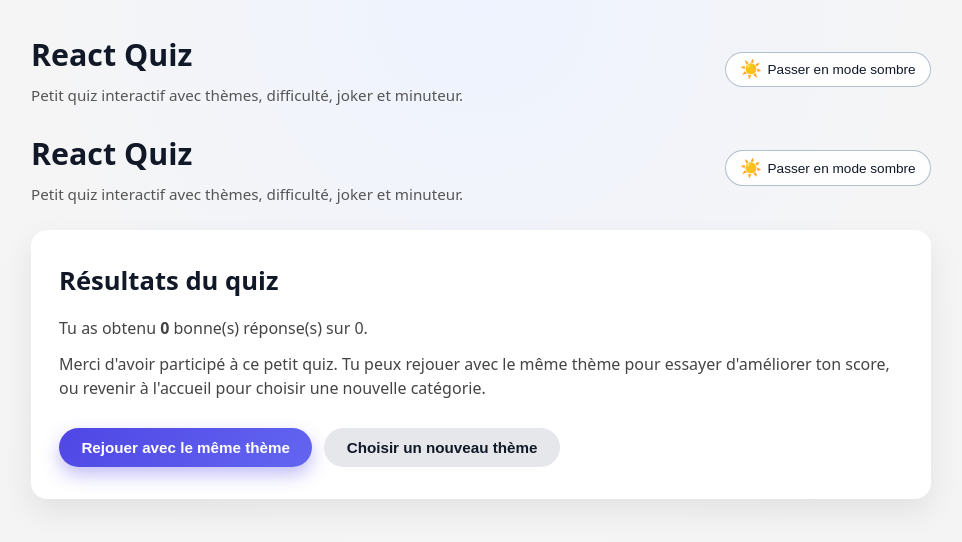
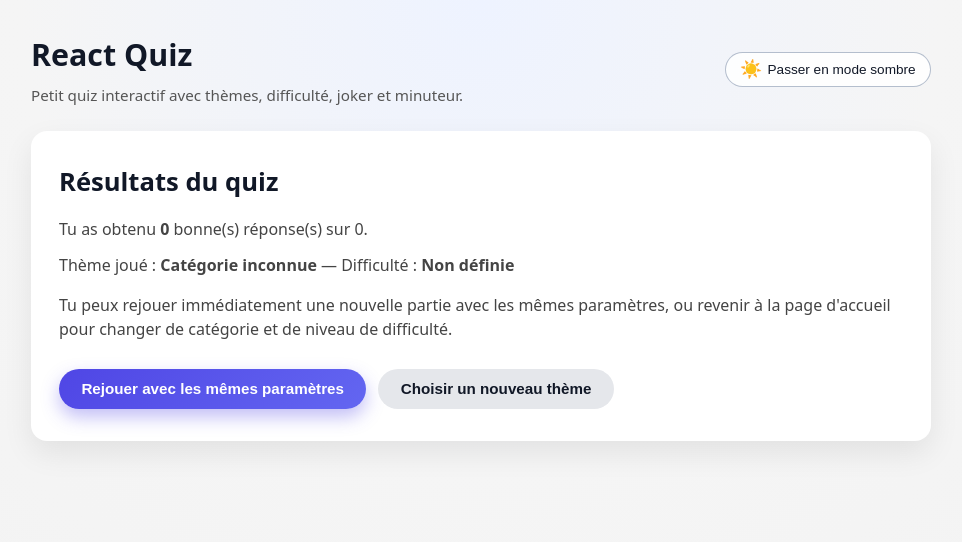
Before and after one commit to mathysgirardot/react-quizz, a React (Vite) app in the folder react-quizz-dev/: page /results in a window 1280 px wide. Shown: the top 542 px of the page, without its empty margins (159-1121 px from the left). Built offline with nearby package versions, Linux system fonts and the light colour scheme.

Commit message:
Résolution du problème mentionné dans le commit précédent

```diff
--- a/react-quizz-dev/src/pages/Home.jsx
+++ b/react-quizz-dev/src/pages/Home.jsx
@@ -1,12 +1,11 @@
 // src/pages/Home.jsx
 // Page d'accueil de l'application React Quiz.
 // L'utilisateur découvre le concept, choisit un thème (catégorie)
-// et maintenant un niveau de difficulté, puis peut cliquer sur
+// et un niveau de difficulté, puis peut cliquer sur
 // "Commencer le quiz" pour lancer une partie.
 
 import { useState } from 'react'
 import { useNavigate } from 'react-router-dom'
-import Header from '../components/Header.jsx'
 
 // Liste des catégories proposées à l'utilisateur.
 // Les valeurs "id" correspondent aux identifiants de catégories de l'API OpenTDB.
@@ -41,22 +40,18 @@ function Home() {
   // Niveau de difficulté sélectionné.
   const [selectedDifficulty, setSelectedDifficulty] = useState(DIFFICULTY_LEVELS[0].value)
 
-  // Fonction appelée lorsque l'utilisateur change de catégorie.
   const handleCategoryChange = (event) => {
     const newCategoryId = Number(event.target.value)
     setSelectedCategoryId(newCategoryId)
   }
 
-  // Fonction appelée lorsque l'utilisateur change de difficulté.
   const handleDifficultyChange = (event) => {
     const newDifficulty = event.target.value
     setSelectedDifficulty(newDifficulty)
   }
 
-  // Fonction appelée quand on clique sur le bouton "Commencer le quiz".
+  // Quand on clique sur "Commencer le quiz"
   const handleStartClick = () => {
-    // On redirige l'utilisateur vers la page /quiz
-    // en transmettant la catégorie ET la difficulté choisies.
     navigate('/quiz', {
       state: {
         categoryId: selectedCategoryId,
@@ -67,9 +62,6 @@ function Home() {
 
   return (
     <div className="home">
-      {/* Header commun à plusieurs pages */}
-      <Header />
-
       <main className="home__content">
         <h2>Bienvenue dans le React Quiz</h2>
 
@@ -84,7 +76,7 @@ function Home() {
           fonction de ces paramètres.
         </p>
 
-        {/* Bloc de sélection de la catégorie du quiz */}
+        {/* Choix de la catégorie */}
         <section className="home__category">
           <label htmlFor="category-select" className="home__category-label">
             Choisis une catégorie :
@@ -104,7 +96,7 @@ function Home() {
           </select>
         </section>
 
-        {/* Bloc de sélection de la difficulté du quiz */}
+        {/* Choix de la difficulté */}
         <section className="home__category">
           <label htmlFor="difficulty-select" className="home__category-label">
             Choisis un niveau de difficulté :
@@ -124,7 +116,6 @@ function Home() {
           </select>
         </section>
 
-        {/* Bouton qui lance le quiz avec la catégorie + difficulté sélectionnées */}
         <button className="home__button" onClick={handleStartClick}>
           Commencer le quiz
         </button>
--- a/react-quizz-dev/src/pages/Results.jsx
+++ b/react-quizz-dev/src/pages/Results.jsx
@@ -1,70 +1,110 @@
 // src/pages/Results.jsx
-// Page des résultats du quiz.
-// On récupère le score (et éventuellement la catégorie utilisée)
-// transmis par la page Quiz via React Router, puis on propose
-// à l'utilisateur de rejouer ou de retourner à l'accueil.
+// Page d'affichage du score final et des actions pour rejouer
+// ou revenir à la page d'accueil.
 
 import { useLocation, useNavigate } from 'react-router-dom'
-import Header from '../components/Header.jsx'
 import Score from '../components/Score.jsx'
+
+const CATEGORY_LABELS = {
+  9: 'Culture générale',
+  10: 'Livres',
+  11: 'Cinéma',
+  12: 'Musique',
+  14: 'Télévision',
+  15: 'Jeux vidéo',
+  17: 'Science & nature',
+  18: 'Informatique',
+  21: 'Sport',
+  23: 'Histoire',
+  27: 'Animaux',
+}
+
+const DIFFICULTY_LABELS = {
+  easy: 'Facile',
+  medium: 'Moyen',
+  hard: 'Difficile',
+}
 
 function Results() {
   const location = useLocation()
   const navigate = useNavigate()
 
-  // Récupération des données transmises par navigate(..., { state: { ... } })
-  // Si aucune donnée n'est fournie (accès direct à /results), on utilise des valeurs par défaut.
-  const state = location.state || { score: 0, total: 0, categoryId: null }
-  const { score, total, categoryId } = state
+  const scoreFromState = location.state?.score
+  const totalFromState = location.state?.total
+  const categoryIdFromState = location.state?.categoryId
+  const difficultyFromState = location.state?.difficulty
 
-  // Fonction appelée quand l'utilisateur clique sur "Rejouer avec le même thème"
-  const handleReplaySameCategory = () => {
-    if (categoryId) {
-      // Si une catégorie a été utilisée, on la renvoie à la page Quiz
-      navigate('/quiz', {
-        state: {
-          categoryId: categoryId,
-        },
-      })
-    } else {
-      // Si aucune catégorie n'est disponible, on relance un quiz "aléatoire"
-      navigate('/quiz')
+  const score = typeof scoreFromState === 'number' ? scoreFromState : 0
+  const total = typeof totalFromState === 'number' ? totalFromState : 0
+
+  const categoryId = typeof categoryIdFromState === 'number'
+    ? categoryIdFromState
+    : null
+
+  const difficulty = typeof difficultyFromState === 'string'
+    ? difficultyFromState
+    : null
+
+  const categoryLabel = categoryId
+    ? CATEGORY_LABELS[categoryId] || 'Catégorie personnalisée'
+    : 'Catégorie inconnue'
+
+  const difficultyLabel = difficulty
+    ? DIFFICULTY_LABELS[difficulty] || difficulty
+    : 'Non définie'
+
+  const handleReplaySameSettings = () => {
+    if (!categoryId && !difficulty) {
+      navigate('/')
+      return
     }
+
+    navigate('/quiz', {
+      state: {
+        categoryId,
+        difficulty,
+      },
+    })
   }
 
-  // Fonction appelée quand l'utilisateur souhaite retourner à l'accueil
-  // pour éventuellement choisir un autre thème.
   const handleBackToHome = () => {
     navigate('/')
   }
 
   return (
     <div className="results-page">
-      <Header />
-
       <main className="results">
         <h2>Résultats du quiz</h2>
 
-        {/* Affichage du score via un composant dédié */}
         <Score score={score} total={total} />
 
         <p className="results__message">
-          Merci d&apos;avoir participé à ce petit quiz. Tu peux rejouer avec le
-          même thème pour essayer d&apos;améliorer ton score, ou revenir à
-          l&apos;accueil pour choisir une nouvelle catégorie.
+          Thème joué :
+          {' '}
+          <strong>{categoryLabel}</strong>
+          {' '}
+          — Difficulté :
+          {' '}
+          <strong>{difficultyLabel}</strong>
+        </p>
+
+        <p>
+          Tu peux rejouer immédiatement une nouvelle partie avec les mêmes
+          paramètres, ou revenir à la page d&apos;accueil pour changer de
+          catégorie et de niveau de difficulté.
         </p>
 
         <div className="results__buttons">
-          {/* Bouton pour rejouer immédiatement avec le même thème */}
           <button
+            type="button"
             className="results__button"
-            onClick={handleReplaySameCategory}
+            onClick={handleReplaySameSettings}
           >
-            Rejouer avec le même thème
+            Rejouer avec les mêmes paramètres
           </button>
 
-          {/* Bouton pour revenir à l'accueil et choisir un autre thème */}
           <button
+            type="button"
             className="results__button results__button--secondary"
             onClick={handleBackToHome}
           >
```
Also changed, not shown: react-quizz-dev/src/pages/Quiz.jsx (+19 -81 lines).
